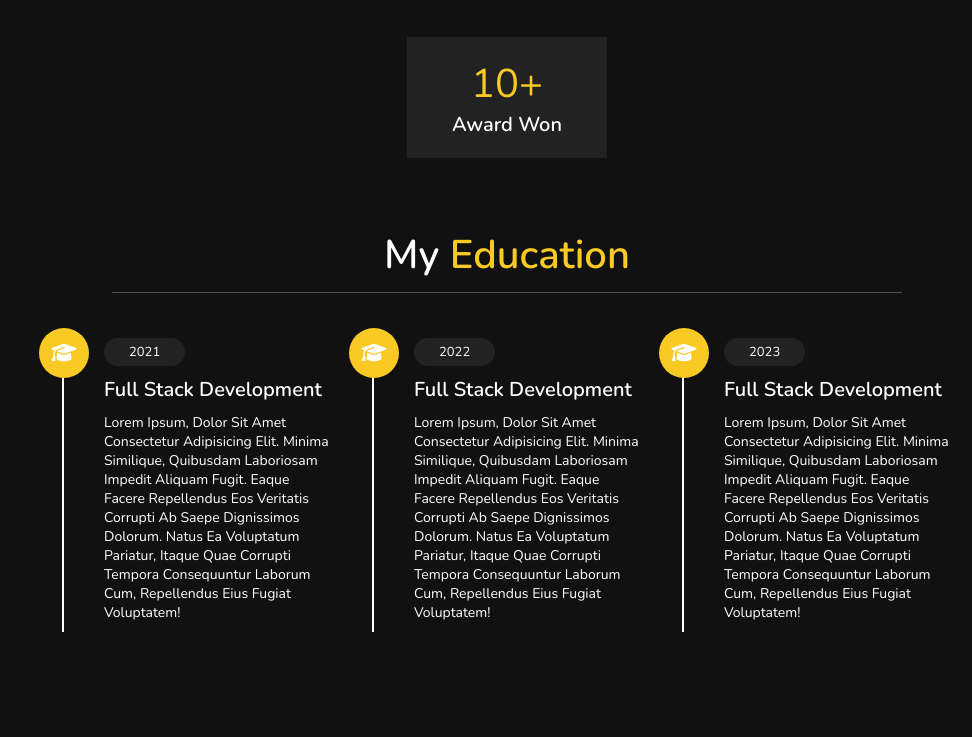
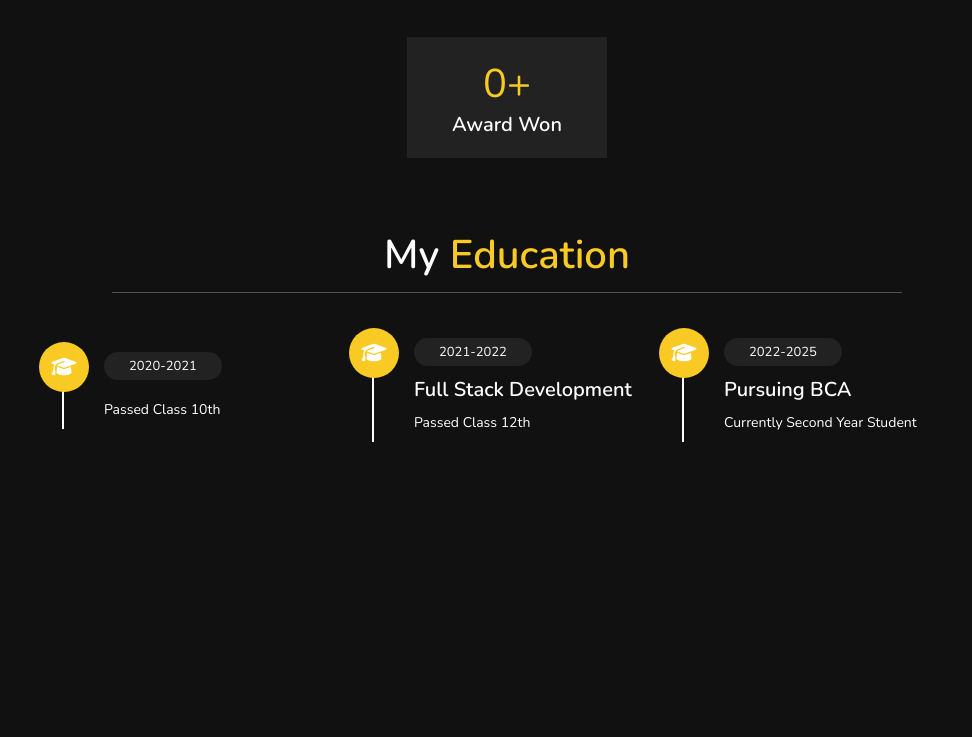
Before and after one commit to Diveshnew/Portfolio-Website-0, a plain HTML site: page index.html in a window 1280 px wide. Shown: the part 1403-2140 px from the top of the page, without its empty margins (308-1280 px from the left). Drawn offline with nearby package versions, Linux system fonts and the light colour scheme.

Commit message:
Update index.html

```diff
--- a/index.html
+++ b/index.html
@@ -41,10 +41,9 @@
       <h3>HI THERE!</h3>
       <h1>I'M <span>DIVESH DHEK</span></h1>
       <p>
-        Lorem ipsum dolor sit amet consectetur adipisicing elit. Cupiditate
-        quisquam ex itaque alias exercitationem laudantium maiores blanditiis!
-        Error voluptatum nostrum eveniet atque! Culpa enim aliquam vitae.
-        Pariatur culpa officiis deleniti.
+        Web developer fluent in Tailwind CSS, HTML, CSS, JS, Bootstrap, and PHP.
+        Crafting seamless and engaging user experiences is my passion.
+        Let's build something amazing together!"
       </p>
       <a href="#about"
         ><button class="btn">about me <i class="fas fa-user"></i></button
@@ -82,7 +81,7 @@
             <h3>Happy Client</h3>
           </div>
           <div class="box">
-            <span>10+</span>
+            <span>0+</span>
             <h3>Award Won</h3>
           </div>
         </div>
@@ -97,38 +96,26 @@
       <div class="box-container">
         <div class="box">
           <i class="fas fa-graduation-cap"></i>
-          <span>2021</span>
-          <h3>Full Stack Development</h3>
+          <span>2020-2021</span>
+          <h3></h3>
           <p>
-            Lorem ipsum, dolor sit amet consectetur adipisicing elit. Minima
-            similique, quibusdam laboriosam impedit aliquam fugit. Eaque facere
-            repellendus eos veritatis corrupti ab saepe dignissimos dolorum.
-            Natus ea voluptatum pariatur, itaque quae corrupti tempora
-            consequuntur laborum cum, repellendus eius fugiat voluptatem!
+           Passed Class 10th
           </p>
         </div>
         <div class="box">
           <i class="fas fa-graduation-cap"></i>
-          <span>2022</span>
+          <span>2021-2022</span>
           <h3>Full Stack Development</h3>
           <p>
-            Lorem ipsum, dolor sit amet consectetur adipisicing elit. Minima
-            similique, quibusdam laboriosam impedit aliquam fugit. Eaque facere
-            repellendus eos veritatis corrupti ab saepe dignissimos dolorum.
-            Natus ea voluptatum pariatur, itaque quae corrupti tempora
-            consequuntur laborum cum, repellendus eius fugiat voluptatem!
+           Passed Class 12th
           </p>
         </div>
         <div class="box">
           <i class="fas fa-graduation-cap"></i>
-          <span>2023</span>
-          <h3>Full Stack Development</h3>
+          <span>2022-2025</span>
+          <h3>Pursuing BCA</h3>
           <p>
-            Lorem ipsum, dolor sit amet consectetur adipisicing elit. Minima
-            similique, quibusdam laboriosam impedit aliquam fugit. Eaque facere
-            repellendus eos veritatis corrupti ab saepe dignissimos dolorum.
-            Natus ea voluptatum pariatur, itaque quae corrupti tempora
-            consequuntur laborum cum, repellendus eius fugiat voluptatem!
+           Currently Second Year Student
           </p>
         </div>
       </div>
@@ -169,7 +156,7 @@
           <h3 class="title">contact info</h3>
           <div class="info">
             <h3> <i class="fas fa-envelope"></i>workwithdivesh@gmail.com</h3>
-            <h3> <i class="fas fa-phone"></i> + 5555555 </h3>
+            <h3> <i class="fas fa-phone"></i> + 00000000 </h3>
             <h3> <i class="fas fa-map-marker-alt"></i> Delhi, india </h3>
           </div>
         </div>
```
